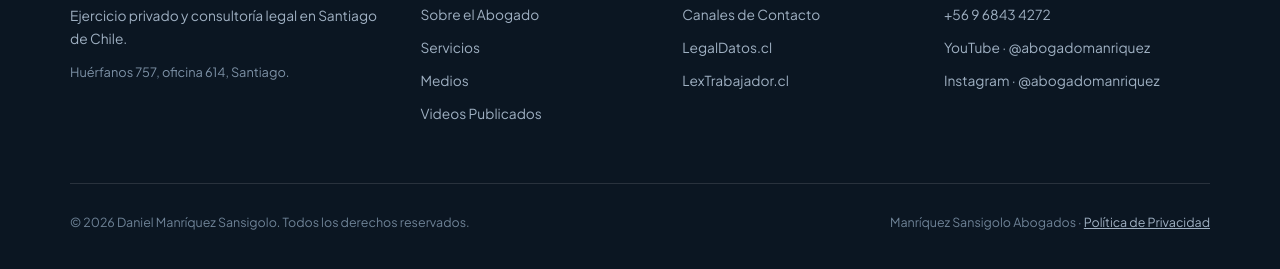
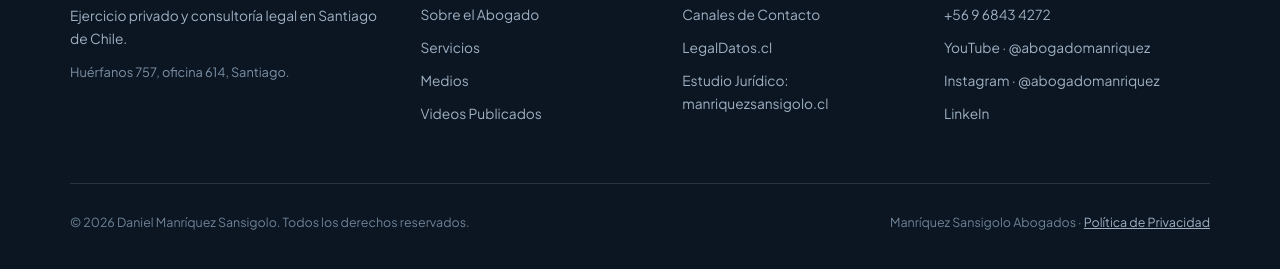
Before and after one commit to danielmanriquezsansigolo-star/abogadomanriquez, a plain HTML site: page index.html in a window 1280 px wide. Shown: the part 1833-2102 px from the top of the page. Drawn offline with nearby package versions, Linux system fonts and the light colour scheme.

Commit message:
Update index.html

```diff
--- a/index.html
+++ b/index.html
@@ -677,7 +677,7 @@
             <li><a href="agendar-consulta.html">Agendar Consulta</a></li>
             <li><a href="canales-de-contacto.html">Canales de Contacto</a></li>
             <li><a href="https://legaldatos.cl" target="_blank" rel="noopener">LegalDatos.cl</a></li>
-            <li><a href="https://lextrabajador.cl" target="_blank" rel="noopener">LexTrabajador.cl</a></li>
+            <li><a href="https://manriquezsansigolo.cl" target="_blank" rel="noopener">Estudio Jurídico: manriquezsansigolo.cl</a></li>
           </ul>
         </div>
 
@@ -688,6 +688,7 @@
             <li><a href="https://wa.me/56968434272" target="_blank" rel="noopener">+56 9 6843 4272</a></li>
             <li><a href="https://www.youtube.com/@abogadomanriquez" target="_blank" rel="noopener">YouTube · @abogadomanriquez</a></li>
             <li><a href="https://www.instagram.com/abogadomanriquez" target="_blank" rel="noopener">Instagram · @abogadomanriquez</a></li>
+            <li><a href="https://www.linkedin.com/in/daniel-manr%C3%ADquez-sansigolo-77968aa1/" target="_blank" rel="noopener">LinkeIn</a></li>
           </ul>
         </div>
       </div>
```
